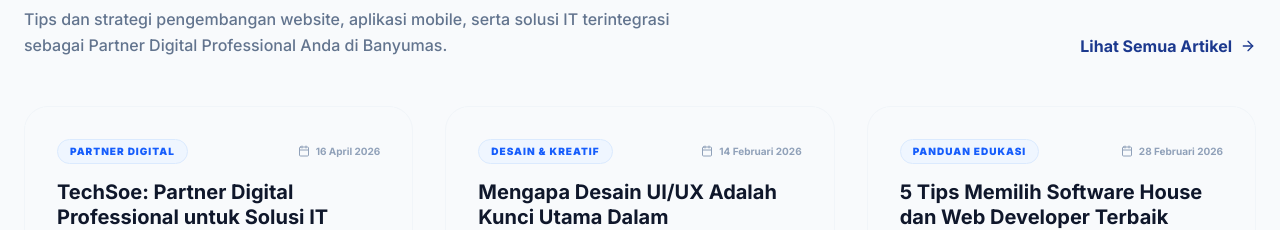
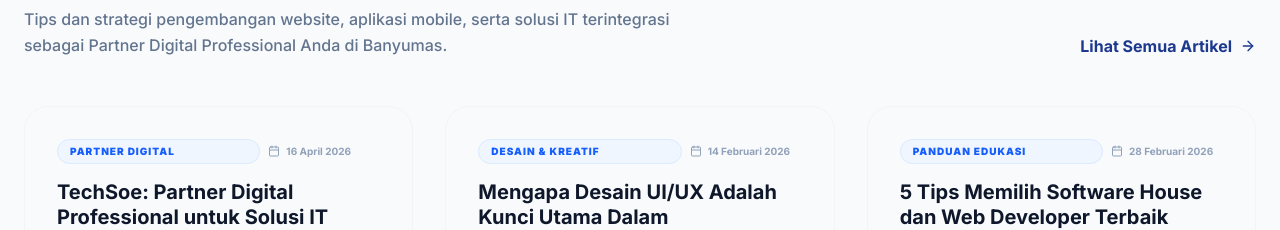
Before and after one commit to kendikadimas/tech-soed, a Next.js app: page / in a window 1280 px wide. Shown: the part 5700-5930 px from the top of the page. Built offline with nearby package versions, Linux system fonts and the light colour scheme.

Commit message:
rombak sangat besar

```diff
--- a/src/app/components/LatestArticles.tsx
+++ b/src/app/components/LatestArticles.tsx
@@ -46,11 +46,11 @@
                 className="group flex flex-col h-full bg-slate-50 dark:bg-slate-900 transition-colors rounded-3xl border border-slate-100 dark:border-slate-700 overflow-hidden hover:shadow-2xl hover:shadow-blue-900/10 transition-all duration-500"
               >
                 <div className="p-6 sm:p-8 flex flex-col flex-1">
-                  <div className="flex flex-wrap items-center gap-2 mb-4">
+                  <div className="grid grid-cols-[1fr_auto] items-center gap-2 mb-4">
                     <span className="bg-blue-50 dark:bg-blue-900/30 text-blue-600 dark:text-blue-300 px-3 py-1 rounded-full text-[10px] font-black uppercase tracking-widest border border-blue-100 dark:border-blue-800/50 transition-colors">
                       {post.category}
                     </span>
-                    <div className="ml-auto flex items-center gap-1.5 text-slate-400 text-[10px] font-bold whitespace-nowrap shrink-0">
+                    <div className="w-[112px] flex items-center justify-start gap-1.5 text-slate-400 text-[10px] font-bold whitespace-nowrap shrink-0">
                       <Calendar className="w-3 h-3" />
                       {post.date}
                     </div>
```
Also changed, not shown: 1 other file (tests, documents, lock files or other folders).
